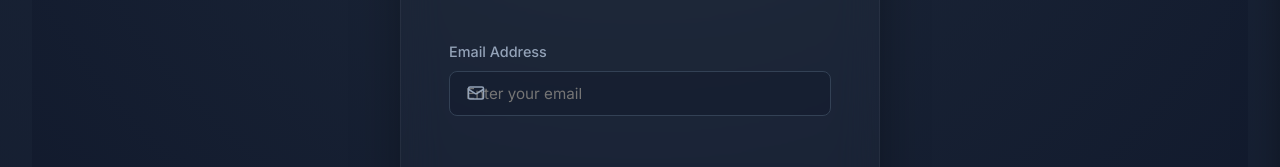
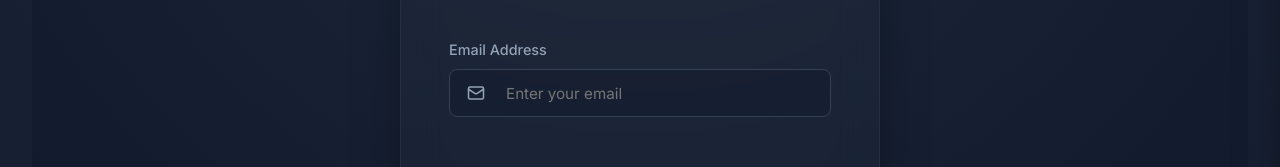
Before and after one commit to Dave432-lang/E-commerce-website, a React (Vite) app in the folder client/: page /forgot-password in a window 1280 px wide. Shown: the part 366-533 px from the top of the page. Built offline with nearby package versions, Linux system fonts and the light colour scheme; no server answers.

Commit message:
fix: adjust input-wrapper left padding and webkit-autofill rules for clean icon separation

```diff
--- a/client/src/index.css
+++ b/client/src/index.css
@@ -1337,7 +1337,7 @@ body {
   width: 100%;
   background: rgba(255, 255, 255, 0.03);
   border: 1px solid rgba(255, 255, 255, 0.1);
-  padding: 0.85rem 3rem 0.85rem 3.2rem;
+  padding: 0.85rem 3rem 0.85rem 3.5rem !important;
   border-radius: 12px;
   color: var(--text);
   font-size: 0.95rem;
@@ -1345,6 +1345,16 @@ body {
   transition: all 0.2s;
   position: relative;
   z-index: 1;
+}
+
+.input-wrapper input:-webkit-autofill,
+.input-wrapper input:-webkit-autofill:hover,
+.input-wrapper input:-webkit-autofill:focus,
+.input-wrapper input:-webkit-autofill:active {
+  -webkit-text-fill-color: var(--text) !important;
+  -webkit-box-shadow: 0 0 0px 1000px #0f172a inset !important;
+  transition: background-color 5000s ease-in-out 0s;
+  padding-left: 3.5rem !important;
 }
 
 .toggle-password-btn {
```
